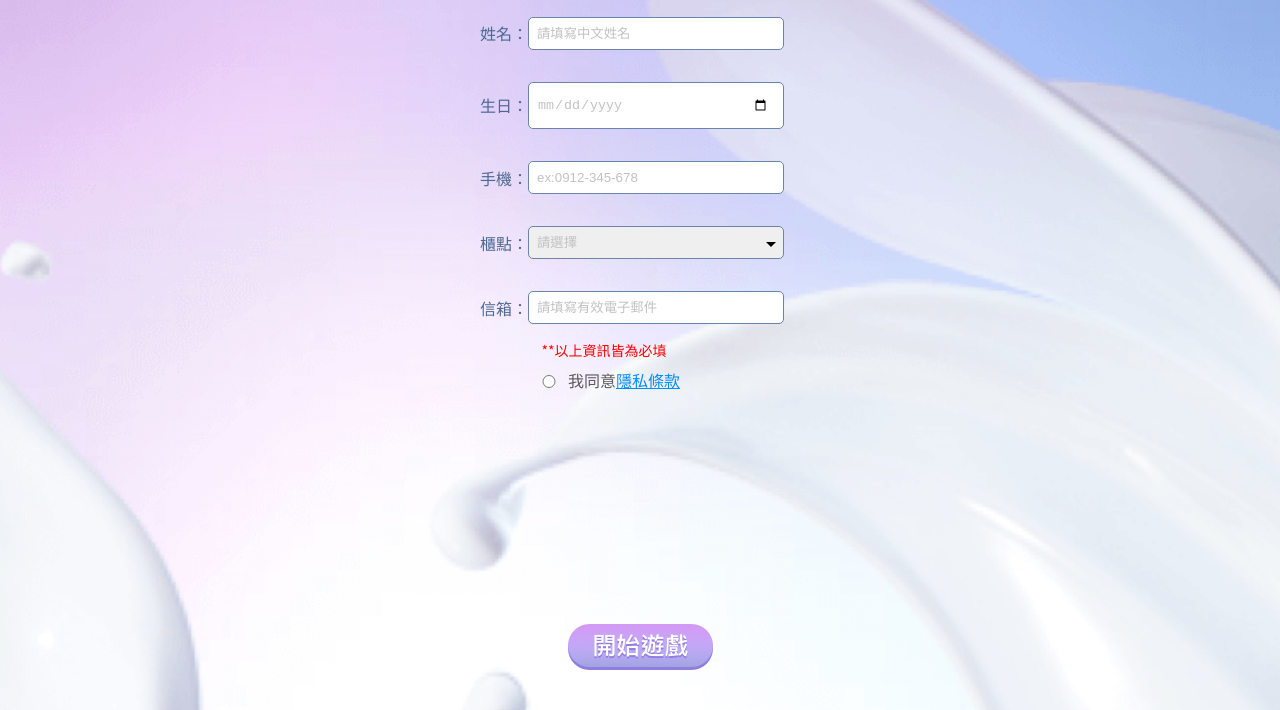
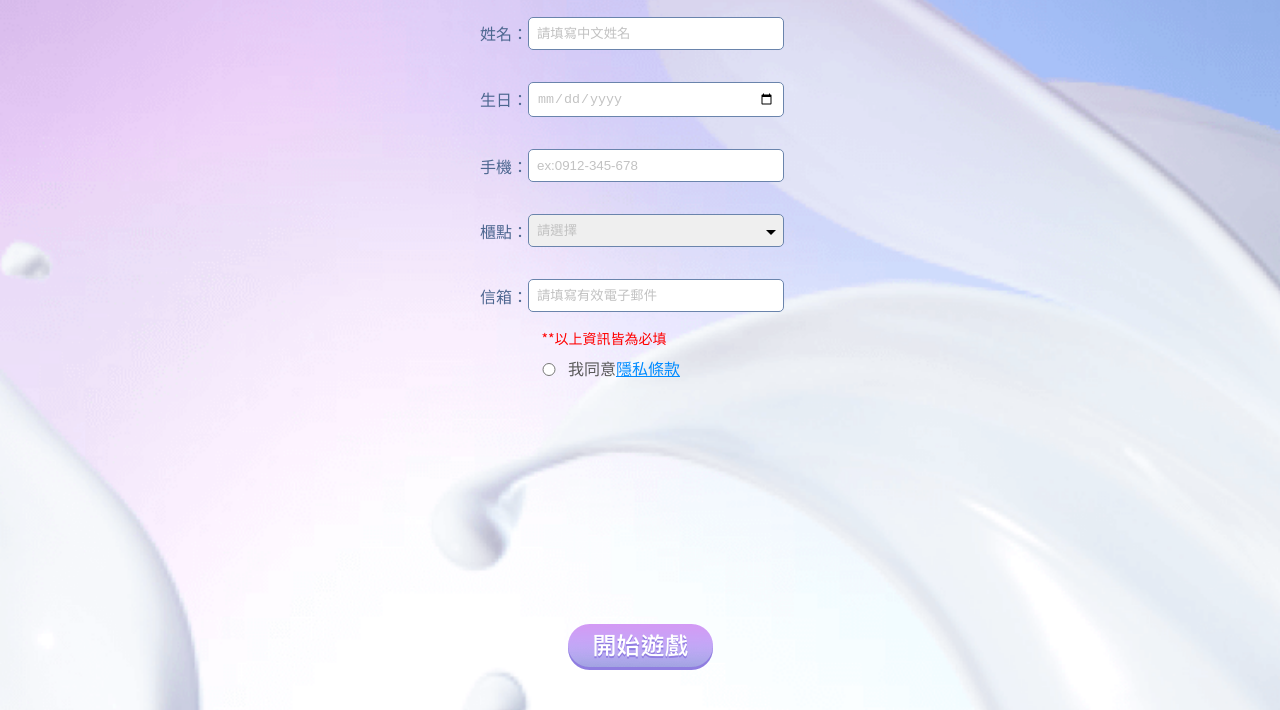
Before and after one commit to crazyms520/alibion, a plain HTML site: page data.html in a window 1280 px wide. Shown: the part 90-800 px from the top of the page. Drawn offline with Linux system fonts and the light colour scheme.

Commit message:
fix data select、input[type=date] padding & arrow 3

```diff
--- a/scss/public.scss
+++ b/scss/public.scss
@@ -286,7 +286,7 @@ body {
 		input[type="date"]::-webkit-calendar-picker-indicator {
 			// display: none;
 			// -webkit-appearance: none;
-			padding: .5rem;
+			// padding: .5rem;
 		}
 
 		select {
```
Also changed, not shown: css/public.css.
